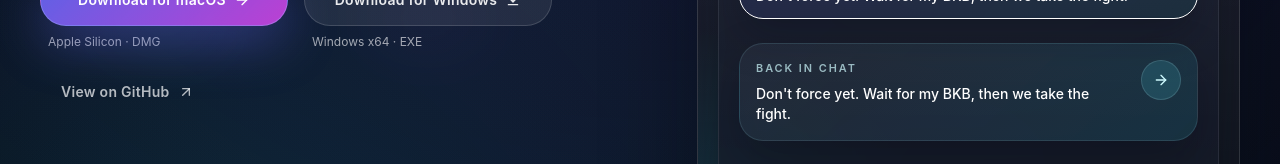
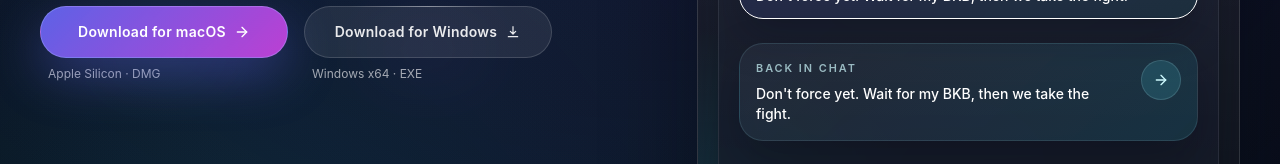
Before and after one commit to tinyhu666/lingoweb, a React (Vite) app: page / in a window 1280 px wide. Shown: the part 567-731 px from the top of the page. Built offline with nearby package versions, Linux system fonts and the light colour scheme; no server answers.

Commit message:
fix: remove hero github entry

```diff
--- a/src/components/Hero.tsx
+++ b/src/components/Hero.tsx
@@ -1,11 +1,10 @@
 import { useState, type PointerEvent as ReactPointerEvent, type ReactNode } from 'react'
 import { motion, useMotionTemplate, useMotionValue, useSpring, useTransform } from 'motion/react'
-import { ArrowRight, ArrowUpRight, Keyboard, Languages, MessageSquare } from 'lucide-react'
+import { ArrowRight, Keyboard, Languages, MessageSquare } from 'lucide-react'
 import { useTranslation } from 'react-i18next'
 import Button from '@/components/ui/Button'
 import GlassCard from '@/components/ui/GlassCard'
 import Badge from '@/components/ui/Badge'
-import { REPO_URL } from '@/lib/constants'
 import { cn } from '@/lib/cn'
 import type { PlatformId } from '@/lib/platform'
 
@@ -73,17 +72,6 @@ function Hero({ downloads, preferredPlatform, version }: HeroProps) {
             preferred={preferredPlatform === 'windows'}
             variant="secondary"
           />
-        </motion.div>
-
-        <motion.div
-          animate={{ opacity: 1, y: 0 }}
-          className="mt-5"
-          initial={{ opacity: 0, y: 24 }}
-          transition={{ duration: 0.65, delay: 0.2, ease: [0.22, 1, 0.36, 1] }}>
-          <Button href={REPO_URL} variant="ghost">
-            {t('hero.github')}
-            <ArrowUpRight className="h-4 w-4" />
-          </Button>
         </motion.div>
       </div>
 
```
